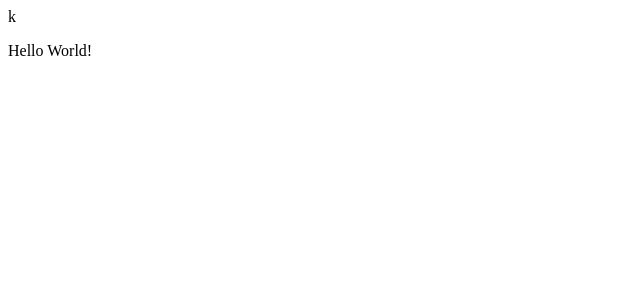
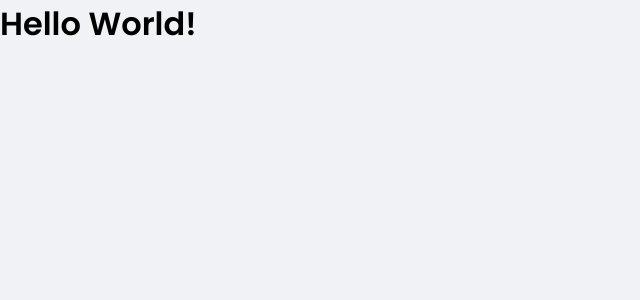
Before and after one commit to zLibrian/kw-finances, a React (Vite) app: page / in a window 1280 px wide. Shown: the top 300 px of the page, without its empty margins (0-640 px from the left). Built offline with nearby package versions, Linux system fonts and the light colour scheme.

Commit message:
feat: setup inicial css

```diff
--- a/index.html
+++ b/index.html
@@ -1,13 +1,19 @@
 <!DOCTYPE html>
 <html lang="en">
+
 <head>
+  <link rel="preconnect" href="https://fonts.googleapis.com">
+  <link rel="preconnect" href="https://fonts.gstatic.com" crossorigin>
   <meta charset="UTF-8" />
-    <link rel="shortcut icon" href="favicon.svg" type="image/x-icon">k
+  <link rel="shortcut icon" href="favicon.svg" type="image/svg">
   <meta name="viewport" content="width=device-width, initial-scale=1.0" />
   <title>kw-money</title>
+  <link href="https://fonts.googleapis.com/css2?family=Poppins:wght@400;600&display=swap" rel="stylesheet">
 </head>
+
 <body>
   <div id="root"></div>
   <script type="module" src="/src/main.tsx"></script>
 </body>
+
 </html>
--- a/src/App.tsx
+++ b/src/App.tsx
@@ -1,12 +1,11 @@
-import { useState } from 'react'
-import reactLogo from './assets/react.svg'
+import { GlobalStyle } from "./styles/global"
 
 function App() {
-  const [count, setCount] = useState(0)
 
   return (
     <div>
-      <p>Hello World!</p>
+      <GlobalStyle />
+      <h1>Hello World!</h1>
     </div>
   )
 }
--- /dev/null
+++ b/src/styles/global.ts
@@ -0,0 +1,53 @@
+import {createGlobalStyle} from "styled-components";
+
+export const GlobalStyle = createGlobalStyle`
+  :root {
+    --background: #f0f2f5;
+    --red: #e52e4d;
+    --green: #33cc95;
+    --blue: #5429cc;
+    --blue-light: #6933ff;
+    --text-title: #363f5f;
+    --text-body: #969cb3;
+    --shape: #ffffff;
+  }
+
+  * {
+    margin: 0;
+    padding: 0;
+    box-sizing: border-box;
+  }
+
+  html {
+    @media (max-width: 1080px) {
+      font-size: 93.75%;
+    }
+
+    @media (max-width: 720px) {
+      font-size: 87.5%;
+    }
+  }
+
+  body {
+    background: var(--background);
+    -webkit-font-smoothing: antialiased;
+  }
+
+  body, input, textarea, button {
+    font-family: 'Poppins', sans-serif;
+    font-weight: 400;
+  }
+
+  h1, h2, h3, h4, h5, h6, strong {
+    font-weight: 600;
+  }
+
+  button {
+    cursor: pointer;
+  }
+
+  [disabled] {
+    opacity: 0.6;
+    cursor: not-allowed;
+  }
+`;
```
Also changed, not shown: tre.txt (deleted). Lines whose indentation alone changed are shown as unchanged.
